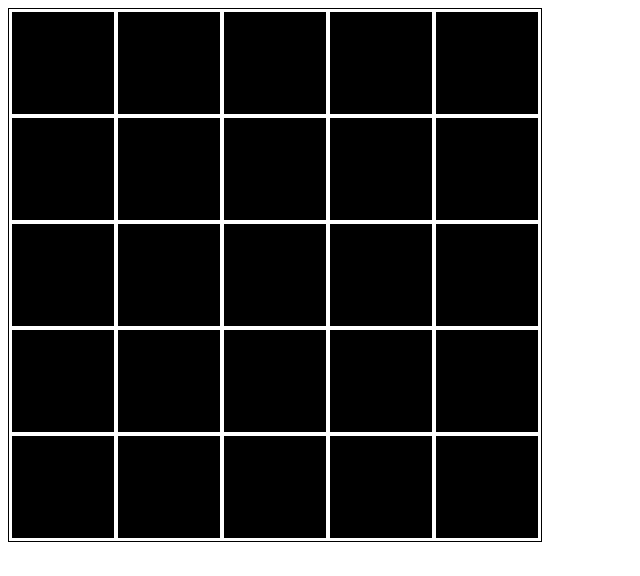
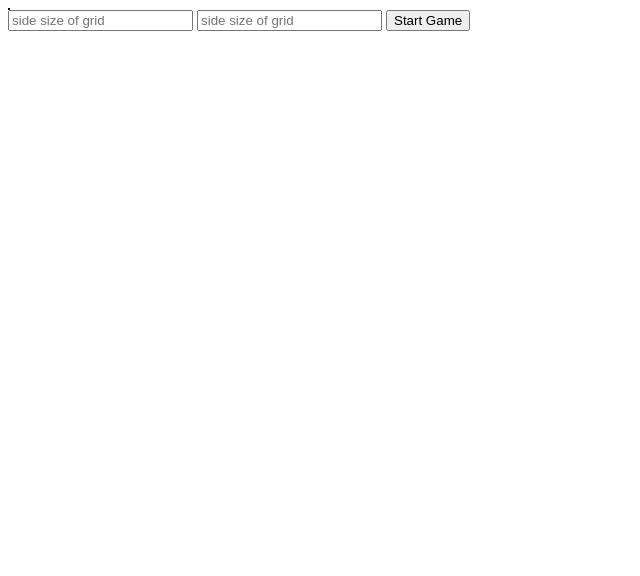
Before and after one commit to athulpram/mines, a plain HTML site: page index.html in a window 1280 px wide. Shown: the whole page, without its empty margins (0-640 px from the left). Drawn offline with Linux system fonts and the light colour scheme.

Commit message:
user can specify the size of the grid and number of mines

```diff
--- a/index.html
+++ b/index.html
@@ -7,5 +7,10 @@
   </head>
   <body>
     <div id="main"><table id="table"></table></div>
+    <div id="tableData">
+      <input type="number" id="groundSize" placeholder="side size of grid" />
+      <input type="number" id="numberOfMines" placeholder="side size of grid" />
+      <button onclick="startGame()">Start Game</button>
+    </div>
   </body>
 </html>
--- a/main.js
+++ b/main.js
@@ -87,7 +87,10 @@ const flagCell = function(id) {
   document.getElementById(id).innerText = "f";
 };
 
-const startGame = function(groundSize, numberOfMines) {
+const startGame = function() {
+  document.getElementById("tableData").setAttribute("visibility", "hidden");
+  const groundSize = +document.getElementById("groundSize").value;
+  const numberOfMines = +document.getElementById("numberOfMines").value;
   ground = new Array(groundSize * groundSize).fill("e");
   gridSize = groundSize;
   for (let mine = 0; mine < numberOfMines; mine++) {
```
